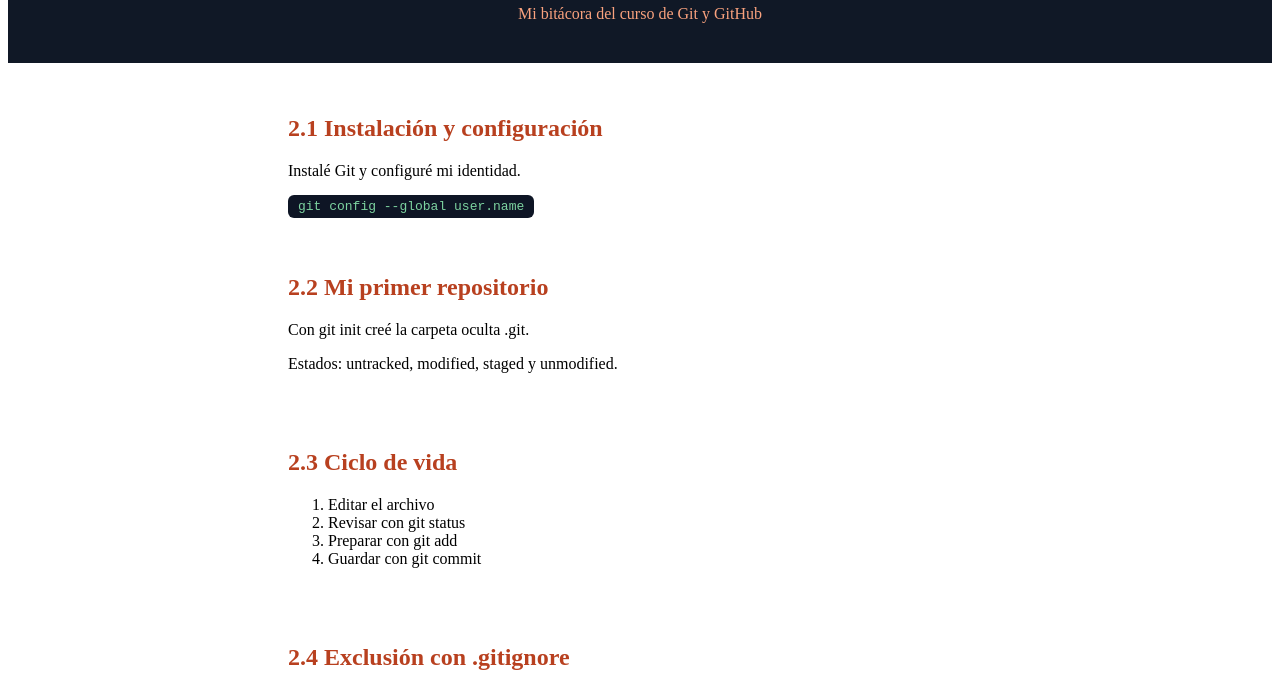
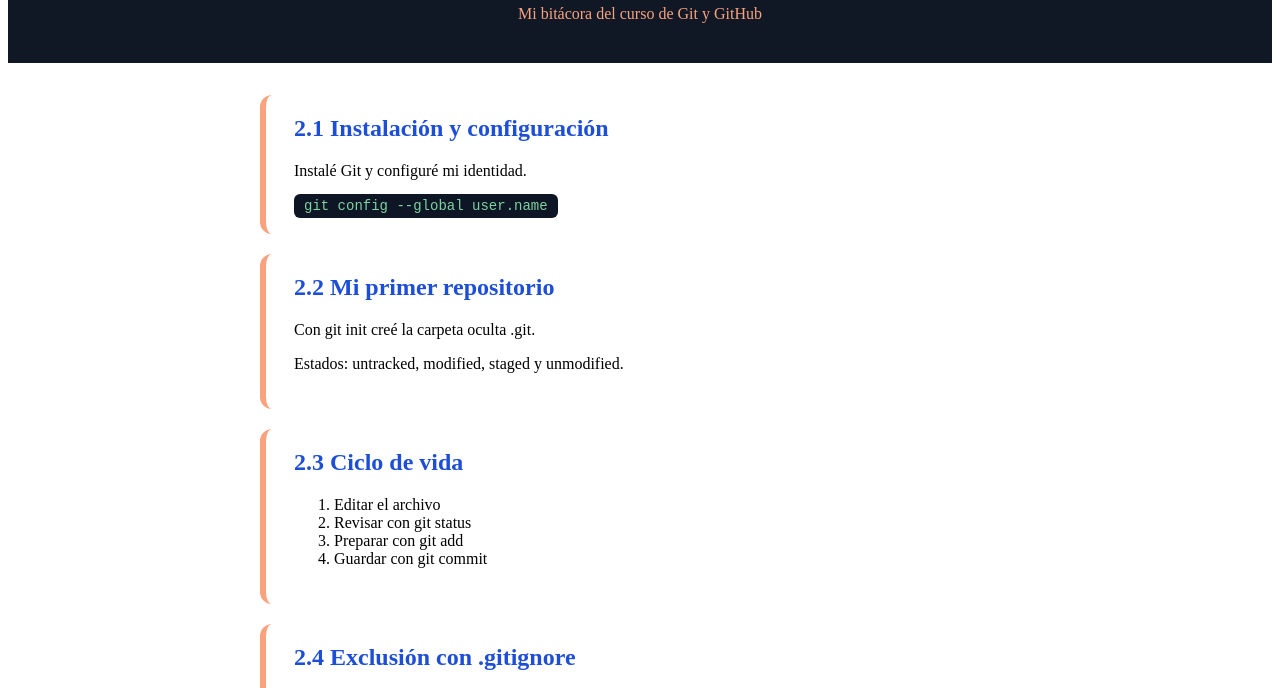
Before and after one commit to Jessy57/aprendiendo-clase-2, a plain HTML site: page index.html in a window 1280 px wide. Shown: the part 98-786 px from the top of the page. Drawn offline with Linux system fonts and the light colour scheme.

Commit message:
Retoques de CSS (squash de 3 commits)

```diff
--- a/css/main.css
+++ b/css/main.css
@@ -3,8 +3,11 @@ header { background: #101826; color: #f2f0ea; padding: 40px 24px; text-align: ce
 header h1 { margin: 0; font-size: 40px; }
 header p { margin: 8px 0 0; color: #f9a27e; }
 main { max-width: 760px; margin: 32px auto; padding: 0 16px; }
-section { background: #ffffff; border-radius: 12px; padding: 20px 28px; margin-bottom: 20px; }
-h2 { color: #b8401f; margin-top: 0; }
-code { background: #0e1525; color: #7dd3a0; padding: 4px 10px; border-radius: 6px; }
+section { background: #ffffff; border-radius: 12px; padding: 20px 28px; margin-bottom: 20px;  border-left: 6px solid #f9a27e; }
+h2 {
+    color: #1d4ed8;
+    margin-top: 0;
+}
+code { background: #0e1525; color: #7dd3a0; padding: 4px 10px; border-radius: 6px;font-size: 14px; }
 footer { text-align: center; padding: 24px; color:
 #6b7280; }
```
